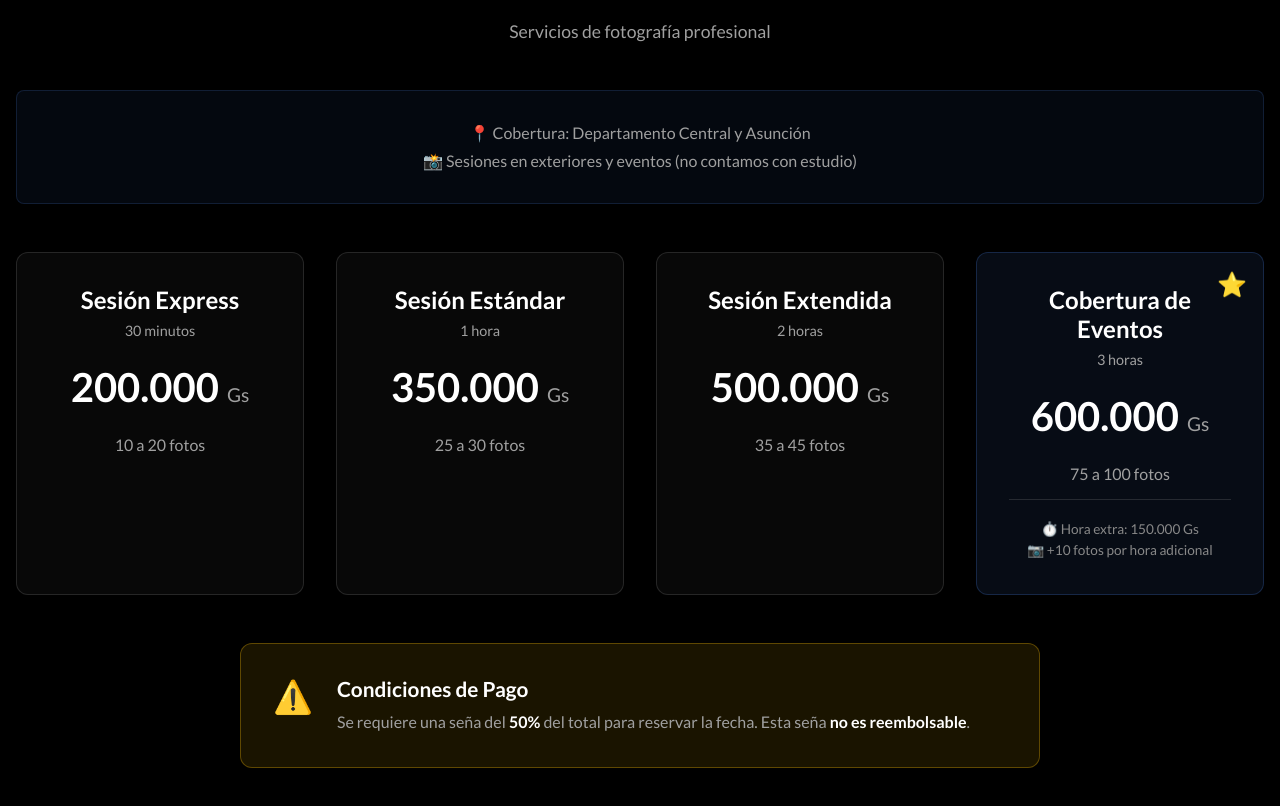
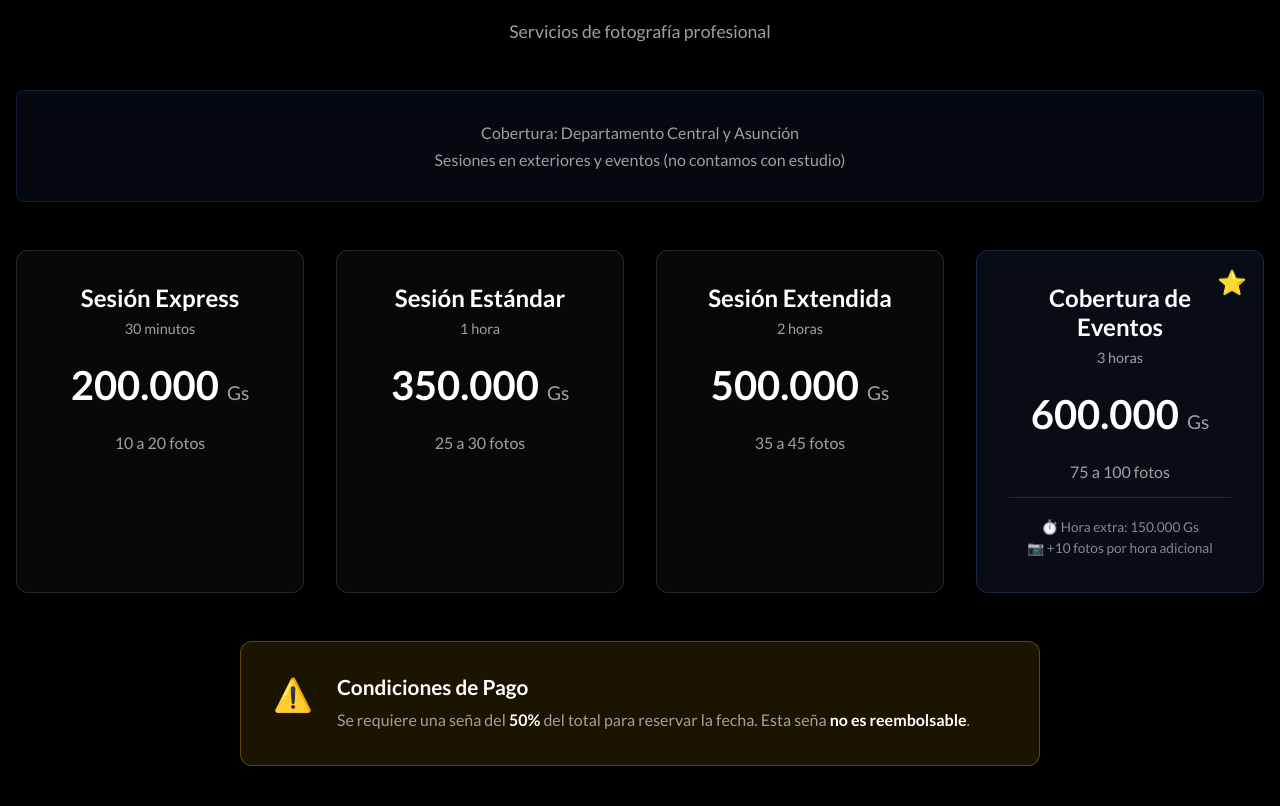
Before and after one commit to zcaraluna/s1mple_cloud, a Next.js app: page /ph in a window 1280 px wide. Shown: the part 2120-2926 px from the top of the page. Built offline with nearby package versions, Linux system fonts and the light colour scheme.

Commit message:
preparacion para implementación de seccion fotos

```diff
--- a/app/ph/page.tsx
+++ b/app/ph/page.tsx
@@ -67,10 +67,10 @@ export default function PhotographyPage() {
 
         <div className={styles.coverageInfo}>
           <p className={styles.coverageText}>
-            📍 Cobertura: Departamento Central y Asunción
+            Cobertura: Departamento Central y Asunción
           </p>
           <p className={styles.coverageText}>
-            📸 Sesiones en exteriores y eventos (no contamos con estudio)
+            Sesiones en exteriores y eventos (no contamos con estudio)
           </p>
         </div>
 
```
